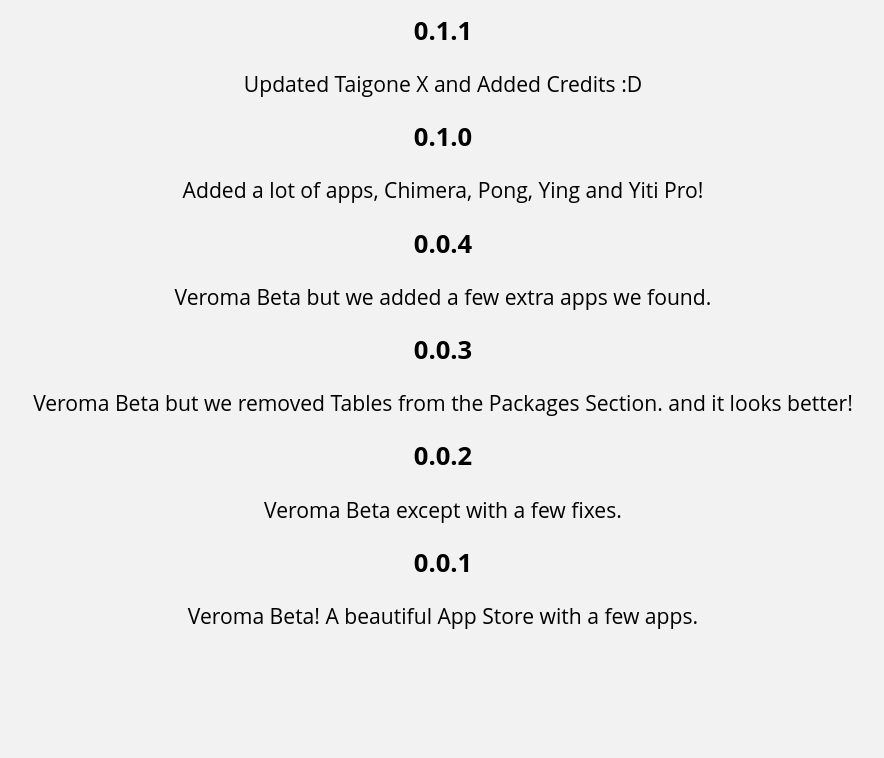
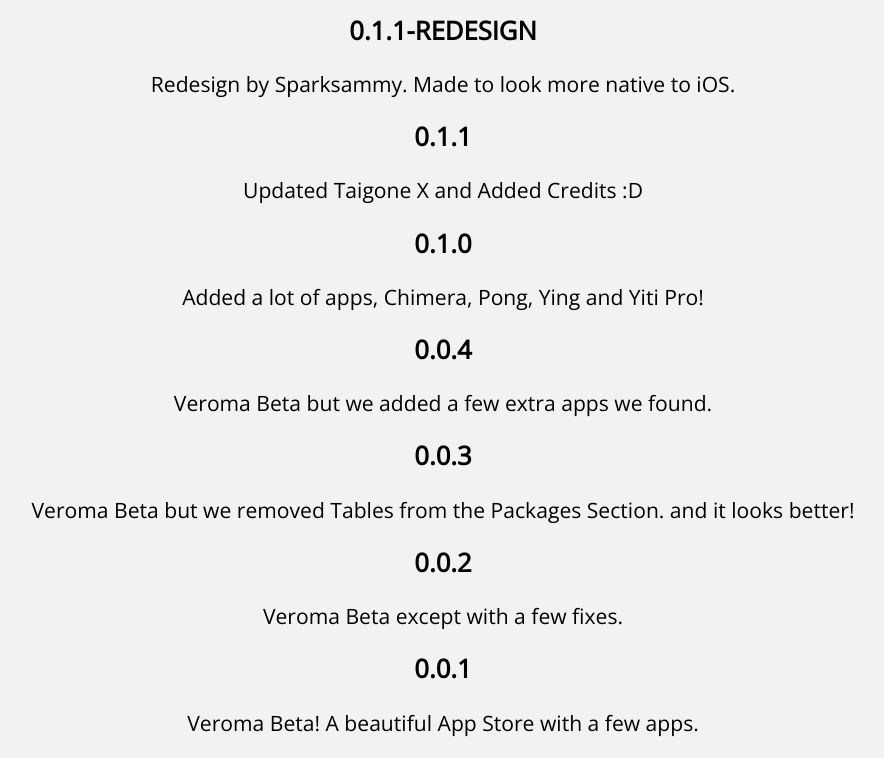
Before and after one commit to cman772/Veroma, a plain HTML site: page changelogs.html in a window 1280 px wide. Shown: the part 263-1021 px from the top of the page, without its empty margins (197-1081 px from the left). Before the commit the page ends 914 px from the top, so only its background shows below. Drawn offline with nearby package versions, Linux system fonts and the light colour scheme.

Commit message:
Give info about redesign

```diff
--- a/changelogs.html
+++ b/changelogs.html
@@ -1,6 +1,7 @@
 <!DOCTYPE html>
 <html lang="en" dir="ltr">
 <head>
+  <link href="https://fonts.googleapis.com/css?family=Open+Sans" rel="stylesheet">
   <script type="text/javascript">
   function GoHome() {
     window.location.href = "index.html";
@@ -29,6 +30,8 @@
     <div class="TitleHeader">
       <img src="LogoTransparent.png">
     <h1>Veroma</h1>
+    <h2>0.1.1-REDESIGN</h2>
+    <p>Redesign by Sparksammy. Made to look more native to iOS.</p>
     <h2>0.1.1</h2>
     <p>Updated Taigone X and Added Credits :D</p>
     <h2>0.1.0</h2>
```
